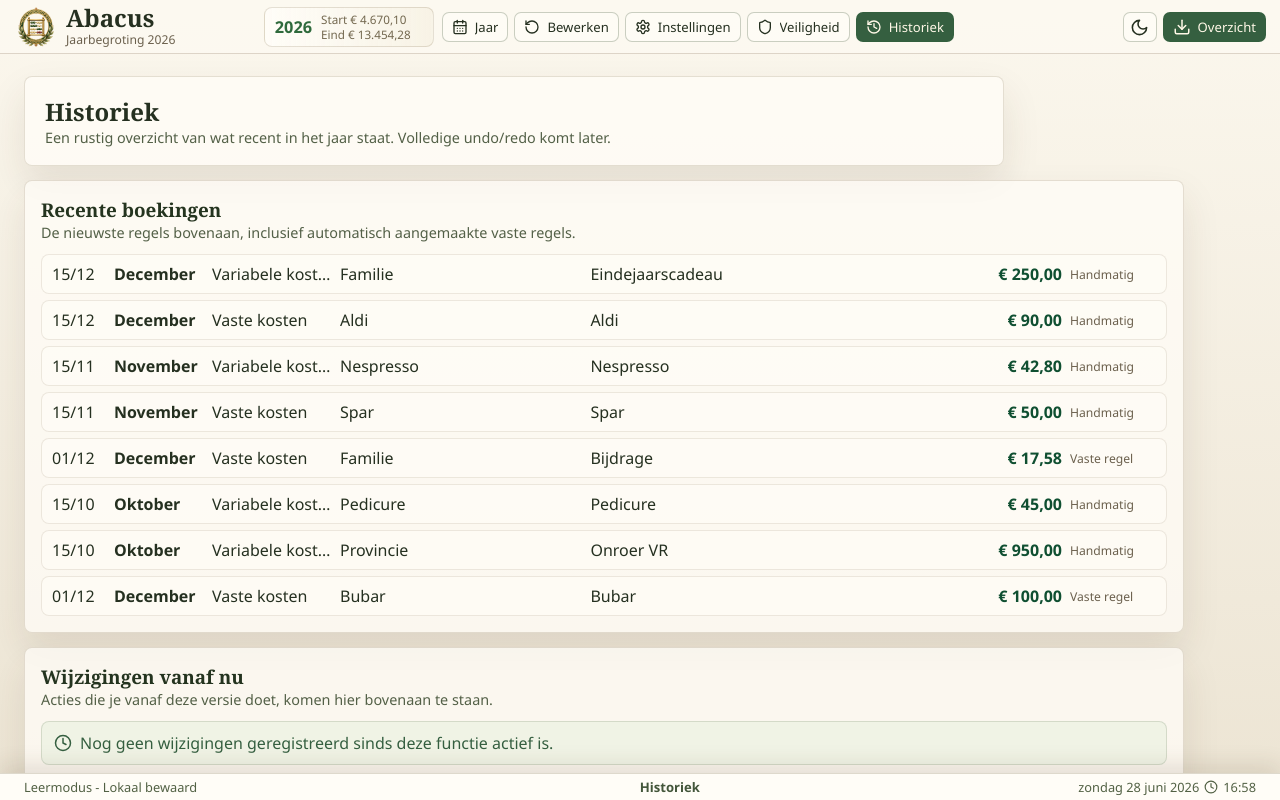
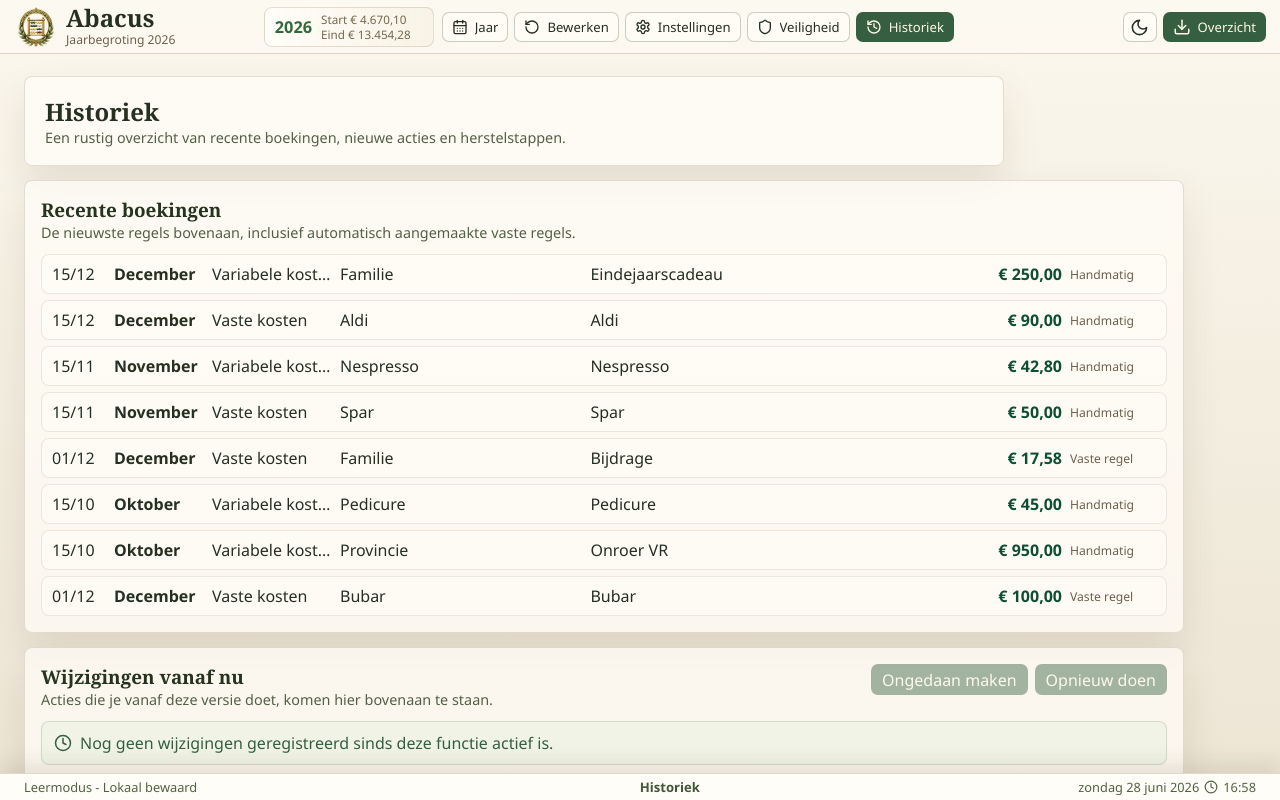
Before and after one commit to monokid/Abacus, a Svelte app: page / in a window 1280 px wide. Both pictures are taken after a click on the button "Historiek". Built offline with nearby package versions, Linux system fonts and the light colour scheme.

Commit message:
Add undo redo recovery stack

```diff
--- a/src/ui/App.svelte
+++ b/src/ui/App.svelte
@@ -105,6 +105,15 @@
     mode: AppMode;
   }
 
+  interface UndoSnapshot {
+    id: string;
+    timestamp: number;
+    title: string;
+    detail: string;
+    mode: AppMode;
+    book: Book;
+  }
+
   interface BackupFile {
     app?: string;
     exportedAt?: string;
@@ -124,6 +133,7 @@
   const productionStorageKey = "abacus.book.v1";
   const modeStorageKey = "abacus.mode.v1";
   const historyStorageKey = "abacus.history.v1";
+  const undoLimit = 20;
   const viewLabels: Record<AppView, string> = {
     year: "Jaar",
     edit: "Bewerken",
@@ -180,6 +190,9 @@
   let newRuleDraft = $state<RecurringRuleDraft>(emptyRecurringRuleDraft("vaste_kosten"));
   let editingRuleId = $state<string | null>(null);
   let historyEvents = $state<HistoryEvent[]>([]);
+  let undoStack = $state<UndoSnapshot[]>([]);
+  let redoStack = $state<UndoSnapshot[]>([]);
+  let undoMessage = $state("");
   let restoreInput: HTMLInputElement | null = $state(null);
 
   const selectedYear = $derived.by(() => {
@@ -286,6 +299,88 @@
     };
     historyEvents = [event, ...historyEvents].slice(0, 80);
     localStorage.setItem(historyStorageKey, JSON.stringify(historyEvents));
+  }
+
+  function cloneBook(sourceBook: Book): Book {
+    return JSON.parse(JSON.stringify(sourceBook)) as Book;
+  }
+
+  function rememberUndo(title: string, detail: string): void {
+    undoStack = [
+      {
+        id: `undo-${Date.now()}-${Math.round(Math.random() * 1_000_000)}`,
+        timestamp: Date.now(),
+        title,
+        detail,
+        mode: appMode,
+        book: cloneBook(book),
+      },
+      ...undoStack,
+    ].slice(0, undoLimit);
+    redoStack = [];
+    undoMessage = "";
+  }
+
+  function clearUndoRedo(): void {
+    undoStack = [];
+    redoStack = [];
+    undoMessage = "";
+  }
+
+  function restoreBookSnapshot(snapshotBook: Book): void {
+    book = cloneBook(snapshotBook);
+    syncRecurringEntriesForBook(book);
+    drafts = createDrafts(book);
+    expandedDraftKey = null;
+    editingEntryId = null;
+    deleteConfirmEntryId = null;
+    editDraft = emptyDraft();
+    activeMonth = currentMonthInSelectedYear ?? 1;
+    requestAnimationFrame(() => selectMonth(activeMonth));
+  }
+
+  function undoLastChange(): void {
+    const snapshot = undoStack[0];
+    if (!snapshot) {
+      undoMessage = "Er is niets om ongedaan te maken.";
+      return;
+    }
+
+    redoStack = [
+      {
+        ...snapshot,
+        id: `redo-${Date.now()}-${Math.round(Math.random() * 1_000_000)}`,
+        timestamp: Date.now(),
+        book: cloneBook(book),
+      },
+      ...redoStack,
+    ].slice(0, undoLimit);
+    undoStack = undoStack.slice(1);
+    restoreBookSnapshot(snapshot.book);
+    undoMessage = `Ongedaan gemaakt: ${snapshot.title}.`;
+    recordHistory("Wijziging ongedaan gemaakt", snapshot.title);
+  }
+
+  function redoLastChange(): void {
+    const snapshot = redoStack[0];
+    if (!snapshot) {
+      undoMessage = "Er is niets om opnieuw te doen.";
+      return;
+    }
+
+    undoStack = [
+      {
+        ...snapshot,
+        id: `undo-${Date.now()}-${Math.round(Math.random() * 1_000_000)}`,
+        timestamp: Date.now(),
+        book: cloneBook(book),
+      },
+      ...undoStack,
+    ].slice(0, undoLimit);
+    redoStack = redoStack.slice(1);
+    restoreBookSnapshot(snapshot.book);
+    undoMessage = `Opnieuw gedaan: ${snapshot.title}.`;
+    recordHistory("Wijziging opnieuw gedaan", snapshot.title);
   }
 
   function exportBackup(): void {
@@ -359,16 +454,10 @@
         return;
       }
 
-      book = restoredBook;
-      syncRecurringEntriesForBook(book);
-      drafts = createDrafts(book);
-      expandedDraftKey = null;
-      editingEntryId = null;
-      deleteConfirmEntryId = null;
-      activeMonth = currentMonthInSelectedYear ?? 1;
+      rememberUndo("Back-up teruggezet", `${file.name} teruggezet.`);
+      restoreBookSnapshot(restoredBook);
       safetyMessage = `${file.name} teruggezet in ${appMode === "demo" ? "leermodus" : "echte modus"}.`;
       recordHistory("Back-up teruggezet", `${file.name} teruggezet in ${appMode === "demo" ? "leermodus" : "echte modus"}.`);
-      requestAnimationFrame(() => selectMonth(activeMonth));
     } catch {
       safetyMessage = "Back-upbestand kon niet gelezen worden.";
       recordHistory("Herstel mislukt", `${file.name} kon niet gelezen worden.`);
@@ -380,15 +469,10 @@
     if (!window.confirm(`Wil je de ${modeLabel} opnieuw starten? Dit vervangt de lokale gegevens in deze modus.`)) return;
 
     const nextBook = defaultBookForMode(appMode);
-    book = nextBook;
-    syncRecurringEntriesForBook(book);
-    drafts = createDrafts(book);
-    expandedDraftKey = null;
-    editingEntryId = null;
-    deleteConfirmEntryId = null;
+    rememberUndo("Gegevens opnieuw gestart", `${appMode === "demo" ? "Leermodus" : "Echte modus"} opnieuw gestart.`);
+    restoreBookSnapshot(nextBook);
     safetyMessage = `${appMode === "demo" ? "Leermodus" : "Echte modus"} opnieuw gestart.`;
     recordHistory("Gegevens opnieuw gestart", `${appMode === "demo" ? "Leermodus" : "Echte modus"} opnieuw gestart.`);
-    requestAnimationFrame(() => selectMonth(currentMonthInSelectedYear ?? 1));
   }
 
   function defaultBookForMode(mode: AppMode): Book {
@@ -406,6 +490,7 @@
     appMode = nextMode;
     loadBookForMode(nextMode);
     activeMonth = currentMonthInSelectedYear ?? 1;
+    clearUndoRedo();
     storageReady = true;
     recordHistory("Gegevensmodus gewijzigd", `${previousMode === "demo" ? "Leren" : "Echt"} naar ${nextMode === "demo" ? "Leren" : "Echt"}.`);
     requestAnimationFrame(() => selectMonth(activeMonth));
@@ -507,6 +592,7 @@
 
   function addSubcategory(section: Section): void {
     try {
+      rememberUndo("Categorie toegevoegd", `${newSubcategoryNames[section]} toegevoegd aan ${SECTION_LABELS[section]}.`);
       const subcategoryItem = addBookSubcategory(book, section, newSubcategoryNames[section]);
       ensureDraftsForSubcategory(subcategoryItem);
       newSubcategoryNames[section] = "";
@@ -527,6 +613,8 @@
     const target = event.currentTarget;
     if (!(target instanceof HTMLInputElement)) return;
     try {
+      const currentName = book.subcategories.find((item) => item.id === subcategoryId)?.name ?? "";
+      if (target.value.trim() !== currentName) rememberUndo("Categorie hernoemd", `${currentName} hernoemd.`);
       const subcategoryItem = renameBookSubcategory(book, subcategoryId, target.value);
       target.value = subcategoryItem.name;
       subcategoryMessage = `${subcategoryItem.name} bewaard.`;
@@ -540,6 +628,7 @@
 
   function moveSubcategory(subcategoryId: string, direction: -1 | 1): void {
     try {
+      rememberUndo("Categorievolgorde aangepast", "De volgorde van categorieen werd aangepast.");
       moveBookSubcategory(book, subcategoryId, direction);
       subcategoryMessage = "Volgorde aangepast.";
       recordHistory("Categorievolgorde aangepast", "De volgorde van categorieen werd aangepast.");
@@ -716,6 +805,8 @@
 
   function applyRecurringRuleChange(ruleId: string, patch: Partial<RecurringRule>): void {
     try {
+      const rule = book.recurringRules.find((item) => item.id === ruleId);
+      rememberUndo("Vaste regel aangepast", rule?.description ?? "Vaste regel aangepast.");
       updateBookRecurringRule(book, ruleId, patch);
       syncRecurringEntriesForBook(book);
       drafts = createDrafts(book);
@@ -742,6 +833,7 @@
 
   function addRecurringRule(): void {
     try {
+      rememberUndo("Vaste regel toegevoegd", newRuleDraft.description || "Nieuwe vaste regel");
       const rule = addBookRecurringRule(book, {
         active: true,
         section: newRuleDraft.section,
@@ -833,6 +925,7 @@
       return;
     }
 
+    rememberUndo("Boeking toegevoegd", `${monthName(month.month)}: ${description || "Nieuwe regel"}`);
     const newEntryId = `demo-${month.month}-${section}-${Date.now()}`;
     month.entries.push({
       id: newEntryId,
@@ -896,6 +989,7 @@
       return;
     }
 
+    rememberUndo("Boeking aangepast", entry.description);
     entry.party = editDraft.party.trim();
     entry.description = editDraft.description.trim() || "Nieuwe regel";
     entry.amountCents = amountText ? parseMoneyToCents(amountText) : null;
@@ -926,6 +1020,7 @@
     const index = month.entries.findIndex((item) => item.id === entry.id);
     if (index < 0) return;
 
+    rememberUndo("Boeking verwijderd", entry.description);
     month.entries.splice(index, 1);
     recordHistory("Boeking verwijderd", `${entry.description} werd verwijderd uit ${monthName(month.month)}.`);
     if ((notePopup?.kind === "edit" || notePopup?.kind === "entry") && notePopup.entryId === entry.id) closeNotePopup();
@@ -1079,7 +1174,10 @@
       editDraft.comment = comment;
     } else if (notePopup?.kind === "entry") {
       const entry = findEntry(notePopup.entryId);
-      if (entry) entry.comment = comment;
+      if (entry && comment !== noteInitialText.trim()) {
+        rememberUndo("Melding bewaard", entry.description);
+        entry.comment = comment;
+      }
     }
 
     if (comment !== noteInitialText.trim()) recordHistory("Melding bewaard", `${notePopup?.title ?? "Melding"} bijgewerkt.`);
@@ -1543,6 +1641,17 @@
             </div>
             <button type="button" class="inline-action danger-action" onclick={resetCurrentMode}>Start opnieuw</button>
           </article>
+          <article class="menu-card">
+            <div class="menu-card-icon"><History size={20} /></div>
+            <div>
+              <h3>Ongedaan maken</h3>
+              <p>{undoStack.length} stap{undoStack.length === 1 ? "" : "pen"} terug, {redoStack.length} stap{redoStack.length === 1 ? "" : "pen"} opnieuw beschikbaar.</p>
+            </div>
+            <div class="menu-card-actions">
+              <button type="button" class="inline-action" disabled={undoStack.length === 0} onclick={undoLastChange}>Ongedaan</button>
+              <button type="button" class="inline-action" disabled={redoStack.length === 0} onclick={redoLastChange}>Opnieuw</button>
+            </div>
+          </article>
         </section>
         <section class="settings-block" aria-label="Bewerkstatus">
           <header>
@@ -1550,6 +1659,9 @@
               <h3>Wat staat er nu in dit jaar?</h3>
               <p>Een snelle controle voordat je categorieen of regels aanpast.</p>
             </div>
+            {#if undoMessage}
+              <span class="settings-message" role="status">{undoMessage}</span>
+            {/if}
           </header>
           <div class="status-tile-grid">
             <div class="status-tile"><span>Boekingen</span><strong>{totalEntryCount()}</strong></div>
@@ -1629,7 +1741,7 @@
       {:else}
         <header>
           <h2>Historiek</h2>
-          <p>Een rustig overzicht van wat recent in het jaar staat. Volledige undo/redo komt later.</p>
+          <p>Een rustig overzicht van recente boekingen, nieuwe acties en herstelstappen.</p>
         </header>
         <section class="settings-block" aria-label="Recente boekingen">
           <header>
@@ -1665,7 +1777,14 @@
               <h3>Wijzigingen vanaf nu</h3>
               <p>Acties die je vanaf deze versie doet, komen hier bovenaan te staan.</p>
             </div>
+            <div class="history-actions">
+              <button type="button" class="inline-action" disabled={undoStack.length === 0} onclick={undoLastChange}>Ongedaan maken</button>
+              <button type="button" class="inline-action" disabled={redoStack.length === 0} onclick={redoLastChange}>Opnieuw doen</button>
+            </div>
           </header>
+          {#if undoMessage}
+            <span class="settings-message" role="status">{undoMessage}</span>
+          {/if}
           {#if visibleHistoryEvents.length === 0}
             <div class="empty-state">
               <Clock size={18} />
--- a/src/ui/styles.css
+++ b/src/ui/styles.css
@@ -395,6 +395,26 @@
   background: #355f40;
   padding: 0 10px;
   cursor: pointer;
+}
+
+.inline-action:disabled {
+  cursor: not-allowed;
+  opacity: 0.45;
+}
+
+.menu-card-actions,
+.history-actions {
+  display: flex;
+  flex-wrap: wrap;
+  gap: 7px;
+}
+
+.menu-card-actions {
+  grid-column: 2;
+}
+
+.history-actions {
+  justify-content: flex-end;
 }
 
 .danger-action {
@@ -2371,6 +2391,14 @@
     grid-column: auto;
   }
 
+  .menu-card-actions {
+    grid-column: auto;
+  }
+
+  .history-actions {
+    justify-content: flex-start;
+  }
+
   .history-row {
     grid-template-columns: 52px minmax(0, 1fr) 92px;
   }
```
Also changed, not shown: tests/smoke/input-smoke.mjs (+11 -0 lines).
